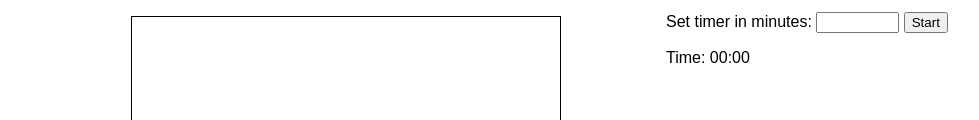
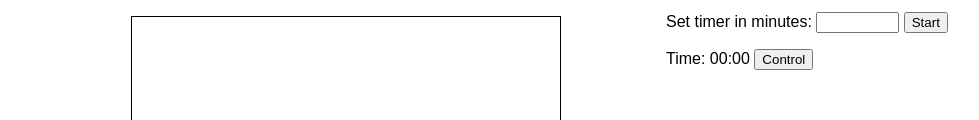
Before and after one commit to fedorum/GamSect, a plain HTML site: page index.html in a window 1280 px wide. Shown: the part 397-517 px from the top of the page, without its empty margins (294-1273 px from the left). Drawn offline with Linux system fonts and the light colour scheme.

Commit message:
Adjusted the timer to have separated functions

```diff
--- a/index.html
+++ b/index.html
@@ -25,9 +25,9 @@
                 <p>Prompt 4<br>...</p>
             </div>
         </div>
-        <div class="column right">
+        <div class="column right" id="stopwatch">
             <p>Set timer in minutes: <input id="userTime" type="number" min="1" max="90"> <button id="startTimer">Start</button></p>
-            <p id="timer">Time: 00:00</p>
+            <p id="timer">Time: 00:00 <button id="control">Control</button></p>
         </div>
         <div class="column middle" id="editor">
             <textarea></textarea>
```
